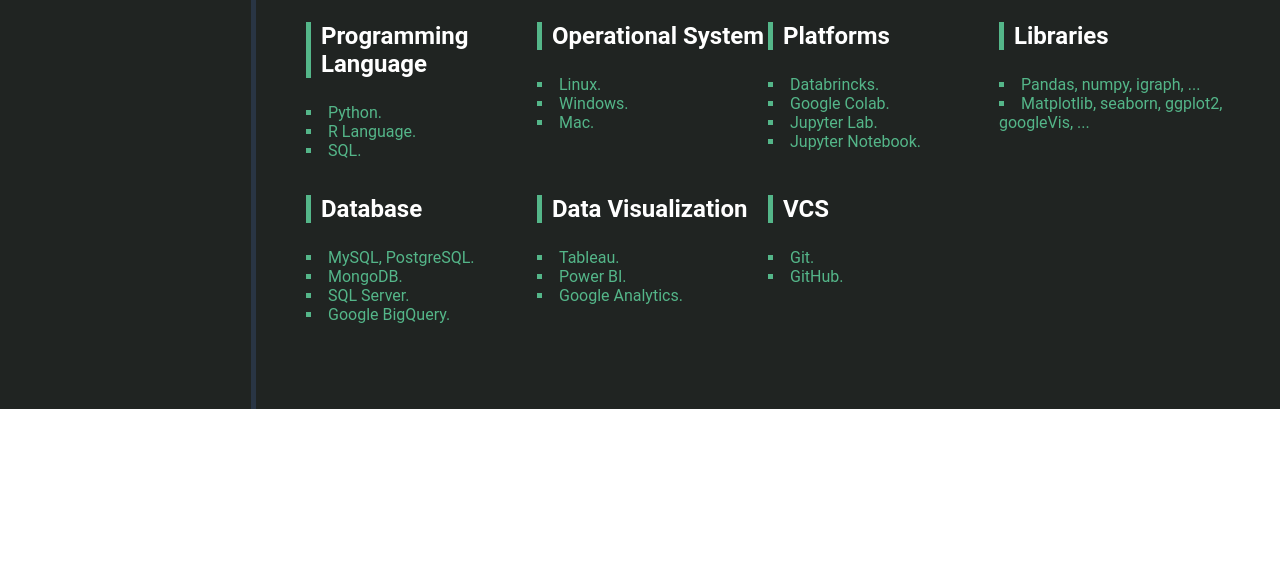
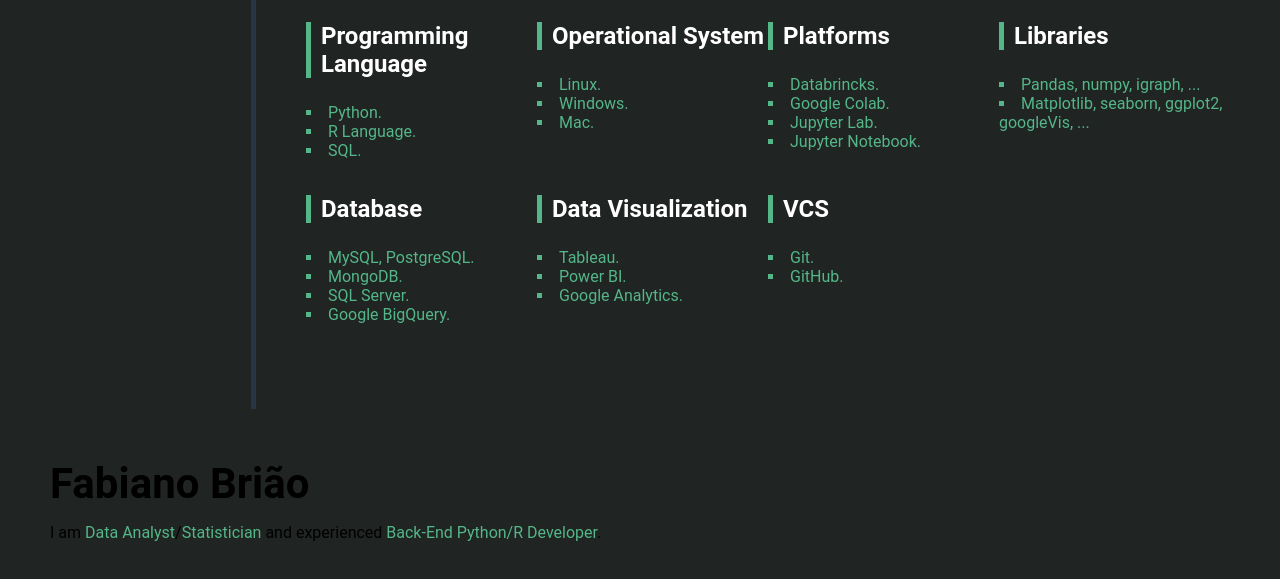
Before and after one commit to fabianobriao/fabianobriao.github.io, a plain HTML site: page index.html in a window 1280 px wide. Shown: the part 533-1112 px from the top of the page. Before the commit the page ends 942 px from the top, so only its background shows below. Drawn offline with nearby package versions, Linux system fonts and the light colour scheme.

Commit message:
Update index.html

```diff
--- a/index.html
+++ b/index.html
@@ -30,7 +30,7 @@
         </aside>
         <section id ="about-container">
             <h1 id="name">Fabiano Brião</h1>
-            <p class="description">I am <span class="highlight">Data Analyst</span> / <span class="highlight">Statistician</span> and experienced <span class="highlight">Back-End Python/R Developer</span>.</p>
+            <p class="description">I am <span class="highlight">Data Analyst</span>/<span class="highlight">Statistician</span> and experienced <span class="highlight">Back-End Python/R Developer</span>.</p>
             <p class="description">Job as a freelance scientist and data analyst for a decade, adding experience with scientific research in various jobs, specifically, academics related to operational research, modeling, quantitative and simulation methods. </p>
             <p class="description">I perform tasks of: ETL(extraction, transformation, loading), presentation, interpretation, data analysis, modeling, development and validation tests. I teach at universities for engineering courses with descriptive/inferential statistics, algorithms, graph theory and machine learning, applied to engineering.
             <p class="description">I'm graduated in Mathematics from UFRG/RS, with a master's degree in Computational Modeling of Knowledge from IC-IMCC-UFAL/AL. I add differentials as certifications, specializations and technology training courses.</p>
@@ -108,5 +108,9 @@
     </main>
     <!--Icons do Projeto-->
     <script src="https://unpkg.com/ionicons@5.4.0/dist/ionicons.js"></script>
+  <section id ="about-container">
+         <h1 id="name">Fabiano Brião</h1>
+         <p class="description">I am <span class="highlight">Data Analyst</span>/<span class="highlight">Statistician</span> and experienced <span class="highlight">Back-End Python/R Developer</span>.</p>
+
 </body>
 </html>
```
